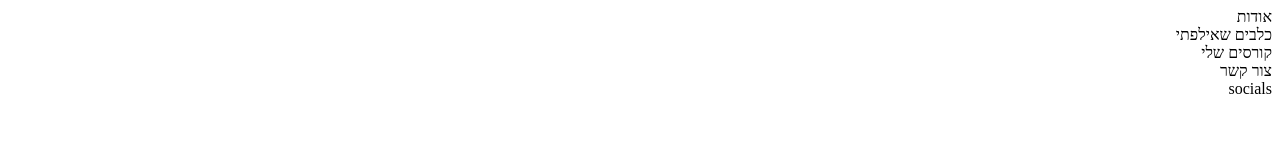
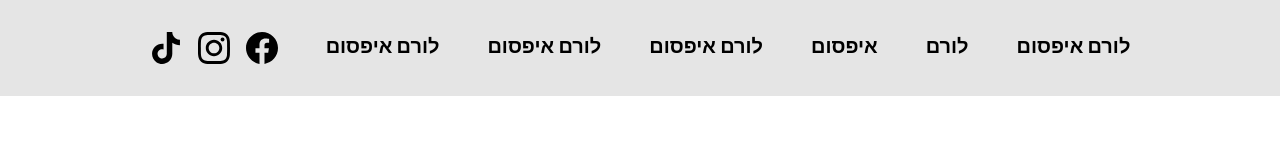
Before and after one commit to kosbys/butterdog, a website built with Vite: page index.html in a window 1280 px wide. Built offline with nearby package versions, Linux system fonts and the light colour scheme.

Commit message:
Add header

```diff
--- a/index.html
+++ b/index.html
@@ -8,13 +8,122 @@
   </head>
   <body>
     <div id="app">
-      <header>
-        <div>אודות</div>
-        <div>כלבים שאילפתי</div>
-        <div>קורסים שלי</div>
-        <div>צור קשר</div>
-        <div>socials</div>
+      <header class="bg-neutral-200 py-8">
+        <nav class="flex flex-row gap-12 justify-center font-rubik">
+          <ul class="flex flex-row gap-12">
+            <li
+              class="hover:scale-125 transition duration-300 ease-in-out text-xl font-bold"
+            >
+              <a href="">לורם איפסום</a>
+            </li>
+            <li
+              class="hover:scale-125 transition duration-300 ease-in-out text-xl font-bold"
+            >
+              <a href="">לורם</a>
+            </li>
+            <li
+              class="hover:scale-125 transition duration-300 ease-in-out text-xl font-bold"
+            >
+              <a href="">איפסום</a>
+            </li>
+            <li
+              class="hover:scale-125 transition duration-300 ease-in-out text-xl font-bold"
+            >
+              <a href="">לורם איפסום</a>
+            </li>
+            <li
+              class="hover:scale-125 transition duration-300 ease-in-out text-xl font-bold"
+            >
+              <a href="">לורם איפסום</a>
+            </li>
+            <li
+              class="hover:scale-125 transition duration-300 ease-in-out text-xl font-bold"
+            >
+              <a href="">לורם איפסום</a>
+            </li>
+          </ul>
+          <div class="flex flex-row gap-4">
+            <a
+              href=""
+              class="hover:scale-125 transition duration-300 ease-in-out"
+            >
+              <?xml version="1.0" encoding="UTF-8"?>
+              <svg
+                xmlns="http://www.w3.org/2000/svg"
+                xmlns:xlink="http://www.w3.org/1999/xlink"
+                version="1.1"
+                id="Capa_1"
+                x="0px"
+                y="0px"
+                viewBox="0 0 24 24"
+                style="enable-background: new 0 0 24 24"
+                xml:space="preserve"
+                width="32"
+                height="32"
+              >
+                <g>
+                  <path
+                    d="M24,12.073c0,5.989-4.394,10.954-10.13,11.855v-8.363h2.789l0.531-3.46H13.87V9.86c0-0.947,0.464-1.869,1.95-1.869h1.509   V5.045c0,0-1.37-0.234-2.679-0.234c-2.734,0-4.52,1.657-4.52,4.656v2.637H7.091v3.46h3.039v8.363C4.395,23.025,0,18.061,0,12.073   c0-6.627,5.373-12,12-12S24,5.445,24,12.073z"
+                  />
+                </g>
+              </svg>
+            </a>
+            <a
+              href=""
+              class="hover:scale-125 transition duration-300 ease-in-out"
+            >
+              <?xml version="1.0" encoding="UTF-8"?>
+              <svg
+                xmlns="http://www.w3.org/2000/svg"
+                xmlns:xlink="http://www.w3.org/1999/xlink"
+                version="1.1"
+                id="Capa_1"
+                x="0px"
+                y="0px"
+                viewBox="0 0 24 24"
+                style="enable-background: new 0 0 24 24"
+                xml:space="preserve"
+                width="32"
+                height="32"
+              >
+                <g>
+                  <path
+                    d="M12,2.162c3.204,0,3.584,0.012,4.849,0.07c1.308,0.06,2.655,0.358,3.608,1.311c0.962,0.962,1.251,2.296,1.311,3.608   c0.058,1.265,0.07,1.645,0.07,4.849c0,3.204-0.012,3.584-0.07,4.849c-0.059,1.301-0.364,2.661-1.311,3.608   c-0.962,0.962-2.295,1.251-3.608,1.311c-1.265,0.058-1.645,0.07-4.849,0.07s-3.584-0.012-4.849-0.07   c-1.291-0.059-2.669-0.371-3.608-1.311c-0.957-0.957-1.251-2.304-1.311-3.608c-0.058-1.265-0.07-1.645-0.07-4.849   c0-3.204,0.012-3.584,0.07-4.849c0.059-1.296,0.367-2.664,1.311-3.608c0.96-0.96,2.299-1.251,3.608-1.311   C8.416,2.174,8.796,2.162,12,2.162 M12,0C8.741,0,8.332,0.014,7.052,0.072C5.197,0.157,3.355,0.673,2.014,2.014   C0.668,3.36,0.157,5.198,0.072,7.052C0.014,8.332,0,8.741,0,12c0,3.259,0.014,3.668,0.072,4.948c0.085,1.853,0.603,3.7,1.942,5.038   c1.345,1.345,3.186,1.857,5.038,1.942C8.332,23.986,8.741,24,12,24c3.259,0,3.668-0.014,4.948-0.072   c1.854-0.085,3.698-0.602,5.038-1.942c1.347-1.347,1.857-3.184,1.942-5.038C23.986,15.668,24,15.259,24,12   c0-3.259-0.014-3.668-0.072-4.948c-0.085-1.855-0.602-3.698-1.942-5.038c-1.343-1.343-3.189-1.858-5.038-1.942   C15.668,0.014,15.259,0,12,0z"
+                  />
+                  <path
+                    d="M12,5.838c-3.403,0-6.162,2.759-6.162,6.162c0,3.403,2.759,6.162,6.162,6.162s6.162-2.759,6.162-6.162   C18.162,8.597,15.403,5.838,12,5.838z M12,16c-2.209,0-4-1.791-4-4s1.791-4,4-4s4,1.791,4,4S14.209,16,12,16z"
+                  />
+                  <circle cx="18.406" cy="5.594" r="1.44" />
+                </g>
+              </svg>
+            </a>
+            <a
+              href=""
+              class="hover:scale-125 transition duration-300 ease-in-out"
+            >
+              <?xml version="1.0" encoding="UTF-8"?>
+              <svg
+                xmlns="http://www.w3.org/2000/svg"
+                xmlns:xlink="http://www.w3.org/1999/xlink"
+                version="1.1"
+                id="Capa_1"
+                x="0px"
+                y="0px"
+                viewBox="0 0 24 24"
+                style="enable-background: new 0 0 24 24"
+                xml:space="preserve"
+                width="32"
+                height="32"
+              >
+                <path
+                  d="M22.465,9.866c-2.139,0-4.122-0.684-5.74-1.846v8.385c0,4.188-3.407,7.594-7.594,7.594c-1.618,0-3.119-0.51-4.352-1.376  c-1.958-1.375-3.242-3.649-3.242-6.218c0-4.188,3.407-7.595,7.595-7.595c0.348,0,0.688,0.029,1.023,0.074v0.977v3.235  c-0.324-0.101-0.666-0.16-1.023-0.16c-1.912,0-3.468,1.556-3.468,3.469c0,1.332,0.756,2.489,1.86,3.07  c0.481,0.253,1.028,0.398,1.609,0.398c1.868,0,3.392-1.486,3.462-3.338L12.598,0h4.126c0,0.358,0.035,0.707,0.097,1.047  c0.291,1.572,1.224,2.921,2.517,3.764c0.9,0.587,1.974,0.93,3.126,0.93V9.866z"
+                />
+              </svg>
+            </a>
+          </div>
+        </nav>
       </header>
+      <div></div>
     </div>
     <script type="module" src="/src/main.js"></script>
   </body>
--- a/package.json
+++ b/package.json
@@ -10,5 +10,9 @@
   },
   "devDependencies": {
     "vite": "^7.1.2"
+  },
+  "dependencies": {
+    "@tailwindcss/vite": "^4.1.12",
+    "tailwindcss": "^4.1.12"
   }
 }
--- a/src/style.css
+++ b/src/style.css
@@ -0,0 +1,6 @@
+@import url("https://fonts.googleapis.com/css2?family=Rubik:ital,wght@0,300..900;1,300..900&display=swap");
+@import "tailwindcss";
+
+@theme {
+  --font-rubik: "Rubik", sans-serif;
+}
--- a/vite.config.js
+++ b/vite.config.js
@@ -1,6 +1,7 @@
 // vite.config.js
 import { defineConfig } from "vite";
+import tailwindcss from "@tailwindcss/vite";
 
 export default defineConfig({
-  base: "./", // 👈 important for static deployments
+  plugins: [tailwindcss()],
 });
```
Also changed, not shown: 1 other file.
